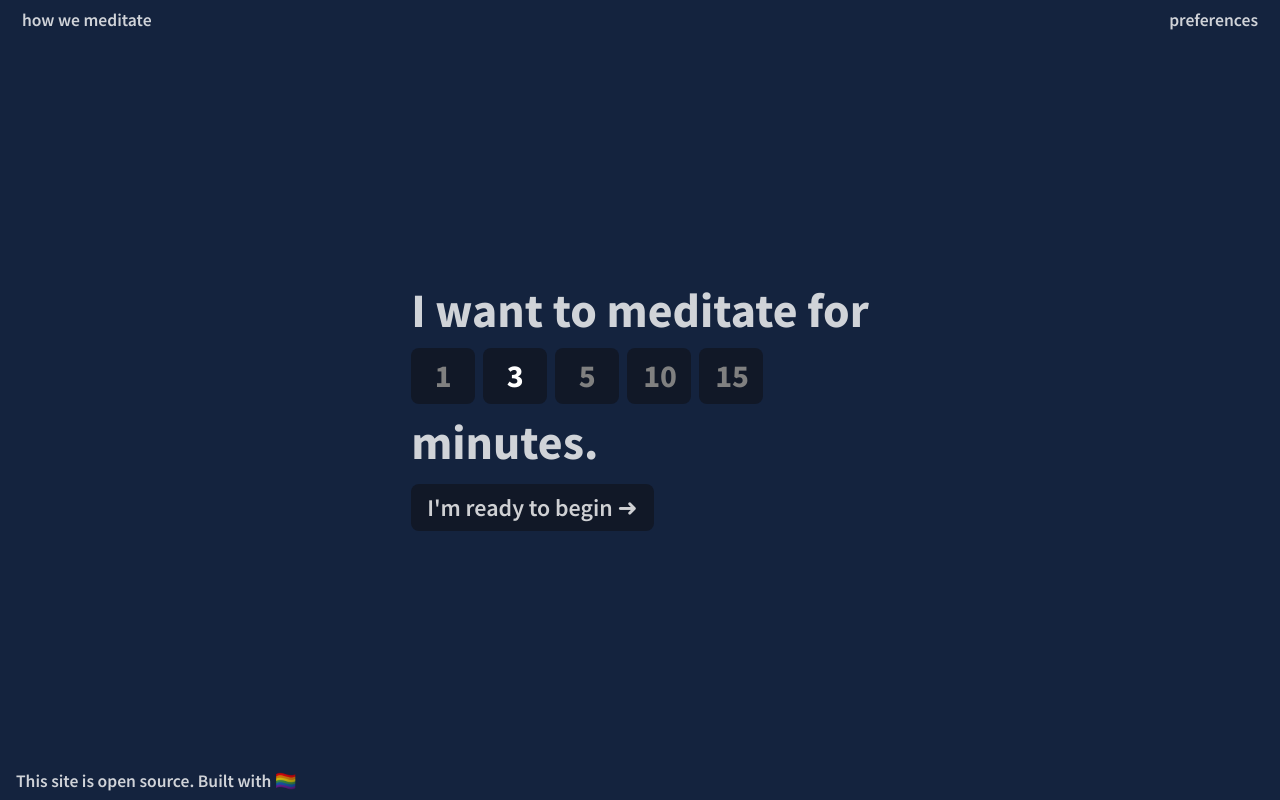
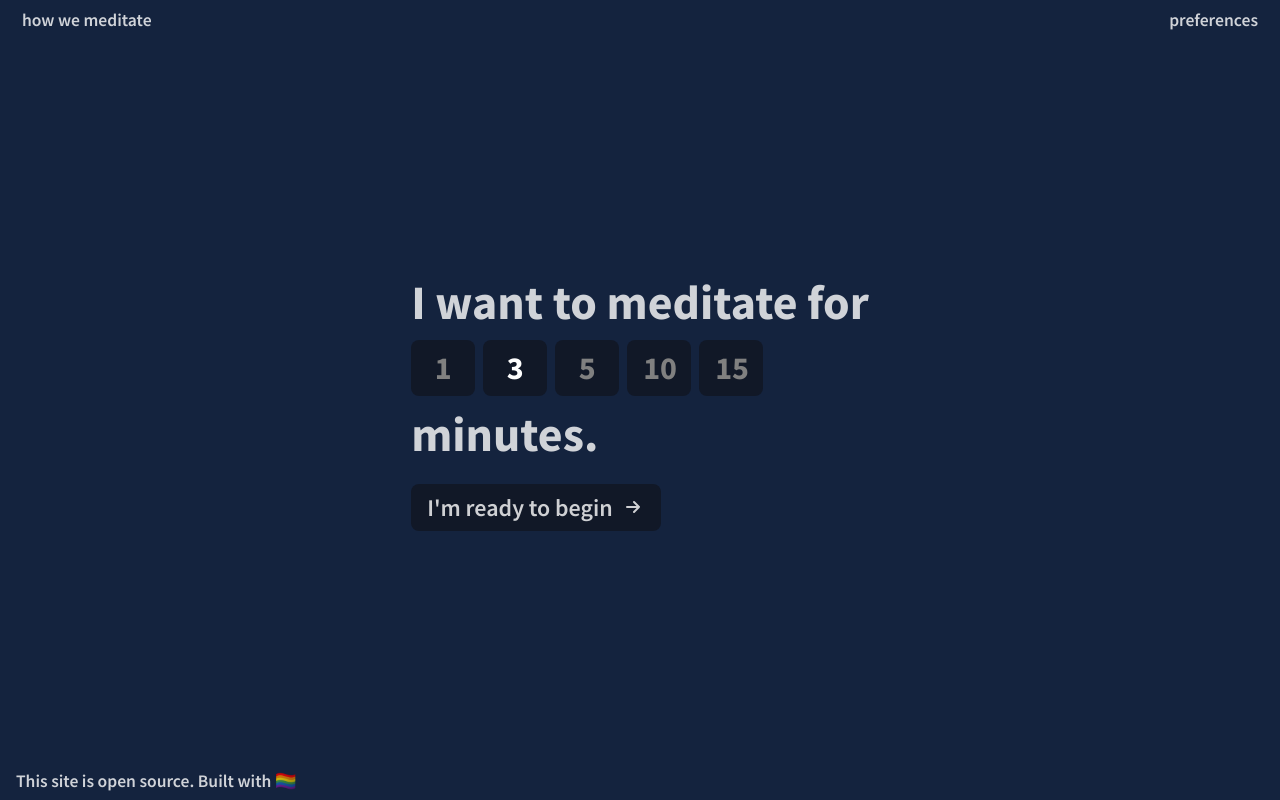
Before and after one commit to MurphyStudebaker/inhale, a Next.js app: page / in a window 1280 px wide. Built offline with nearby package versions, Linux system fonts and the light colour scheme; no server answers.

Commit message:
nice lil arrow animation

```diff
--- a/components/StartButton.js
+++ b/components/StartButton.js
@@ -3,7 +3,22 @@ import styled from "styled-components";
 export default function Start({ handleClick }) {
   return (
     <Link href="/meditating" passHref>
-      <StyledLink onClick={handleClick}>I'm ready to begin ➜</StyledLink>
+      <StyledLink onClick={handleClick}>
+        I'm ready to begin
+        <svg
+          xmlns="http://www.w3.org/2000/svg"
+          fill="none"
+          viewBox="0 0 24 24"
+          stroke="currentColor"
+          strokeWidth={2}
+        >
+          <path
+            strokeLinecap="round"
+            strokeLinejoin="round"
+            d="M13 7l5 5m0 0l-5 5m5-5H6"
+          />
+        </svg>
+      </StyledLink>
     </Link>
   );
 }
@@ -12,8 +27,24 @@ const StyledLink = styled.a`
   background-color: var(--color-darker);
   padding: var(--spacing) calc(2 * var(--spacing));
   border-radius: var(--radius);
+  display: flex;
+  gap: var(--spacing);
+  align-items: center;
+  max-width: fit-content;
+
+  & svg {
+    height: 1em;
+    display: inline;
+    transform: translateX(0px);
+    transition: transform 400ms;
+  }
 
   &:hover {
     text-decoration: none;
   }
+
+  &:hover svg {
+    transform: translateX(8px);
+    transition: transform 300ms;
+  }
 `;
```
